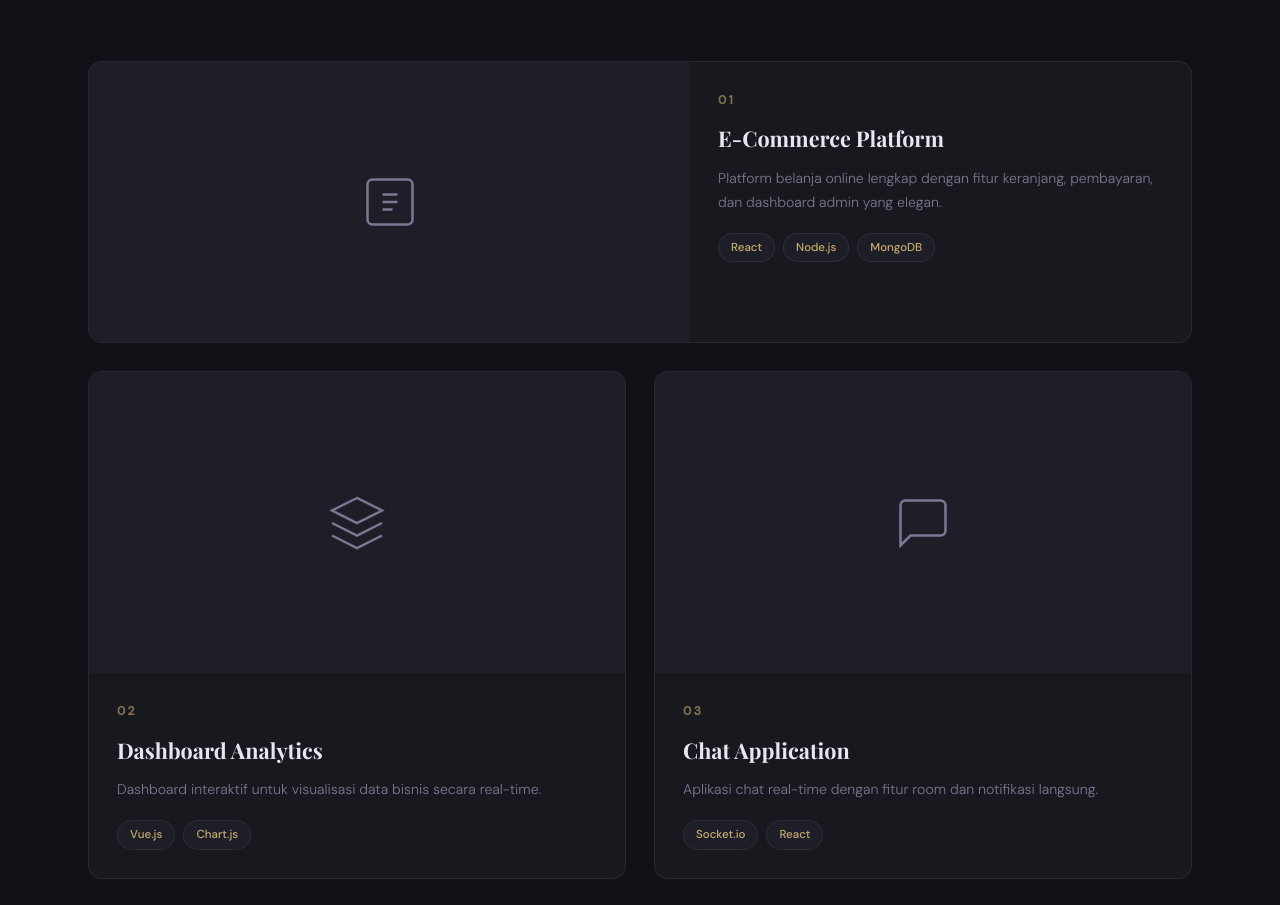
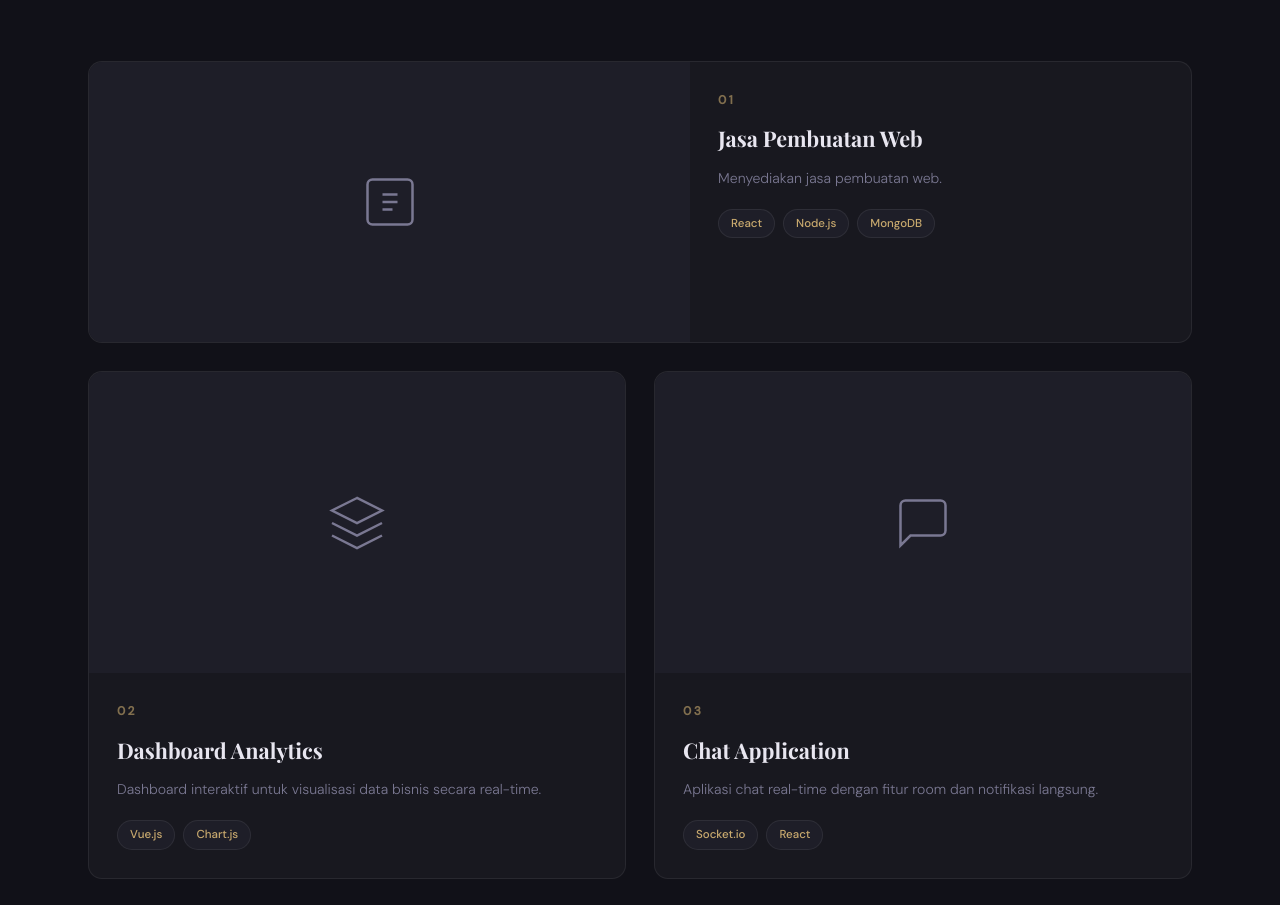
Before and after one commit to ophelia13/sweet-choco, a plain HTML site: page index.html in a window 1280 px wide. Shown: the part 2589-3494 px from the top of the page. Drawn offline with nearby package versions, Linux system fonts and the light colour scheme; a web font is replaced by a local one.

Commit message:
ganti kata

```diff
--- a/index.html
+++ b/index.html
@@ -200,8 +200,8 @@
           </div>
           <div class="project-info">
             <span class="project-num">01</span>
-            <h3>E-Commerce Platform</h3>
-            <p>Platform belanja online lengkap dengan fitur keranjang, pembayaran, dan dashboard admin yang elegan.</p>
+            <h3>Jasa Pembuatan Web</h3>
+            <p>Menyediakan jasa pembuatan web.</p>
             <div class="project-tech">
               <span>React</span><span>Node.js</span><span>MongoDB</span>
             </div>
```
